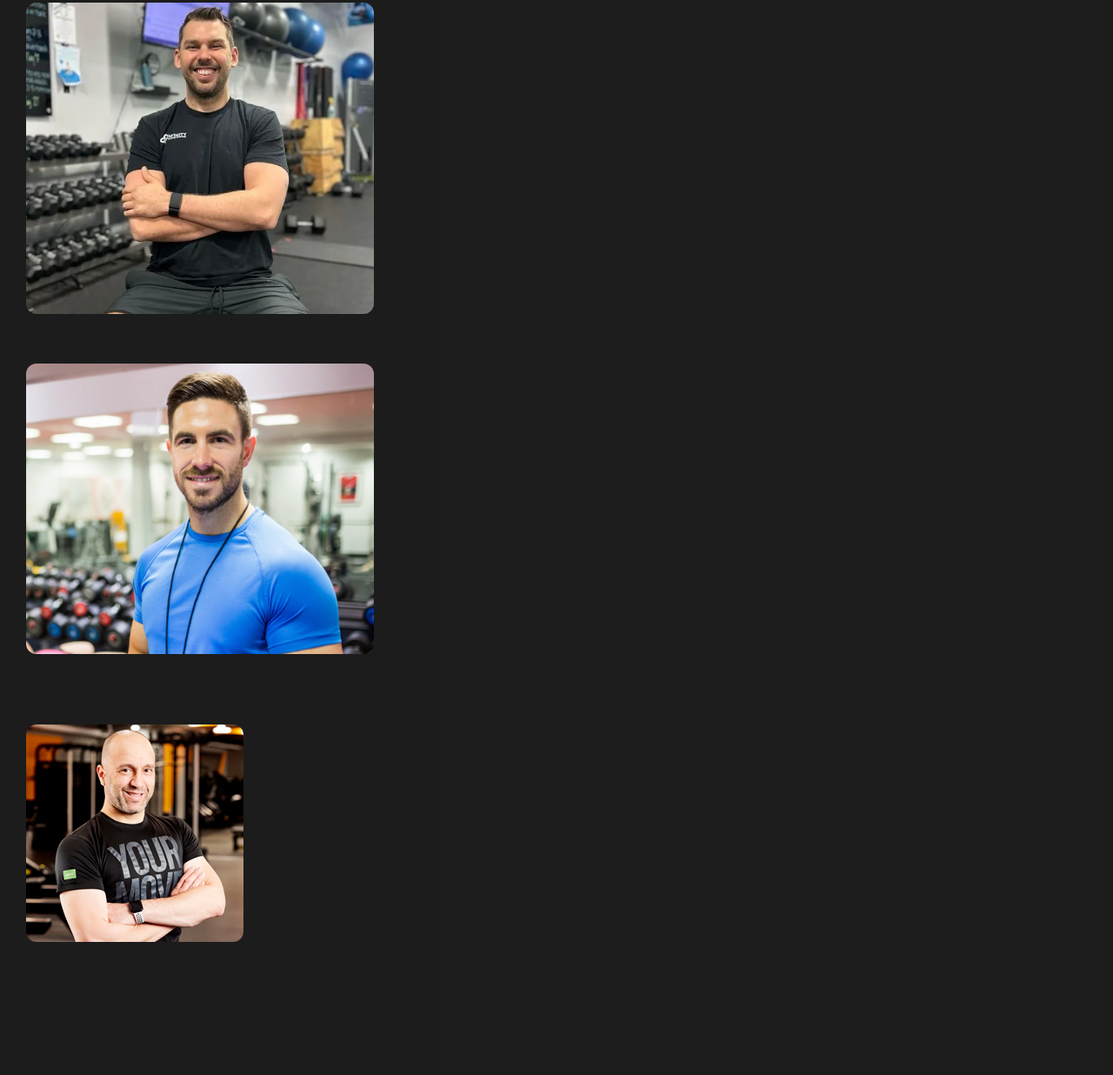
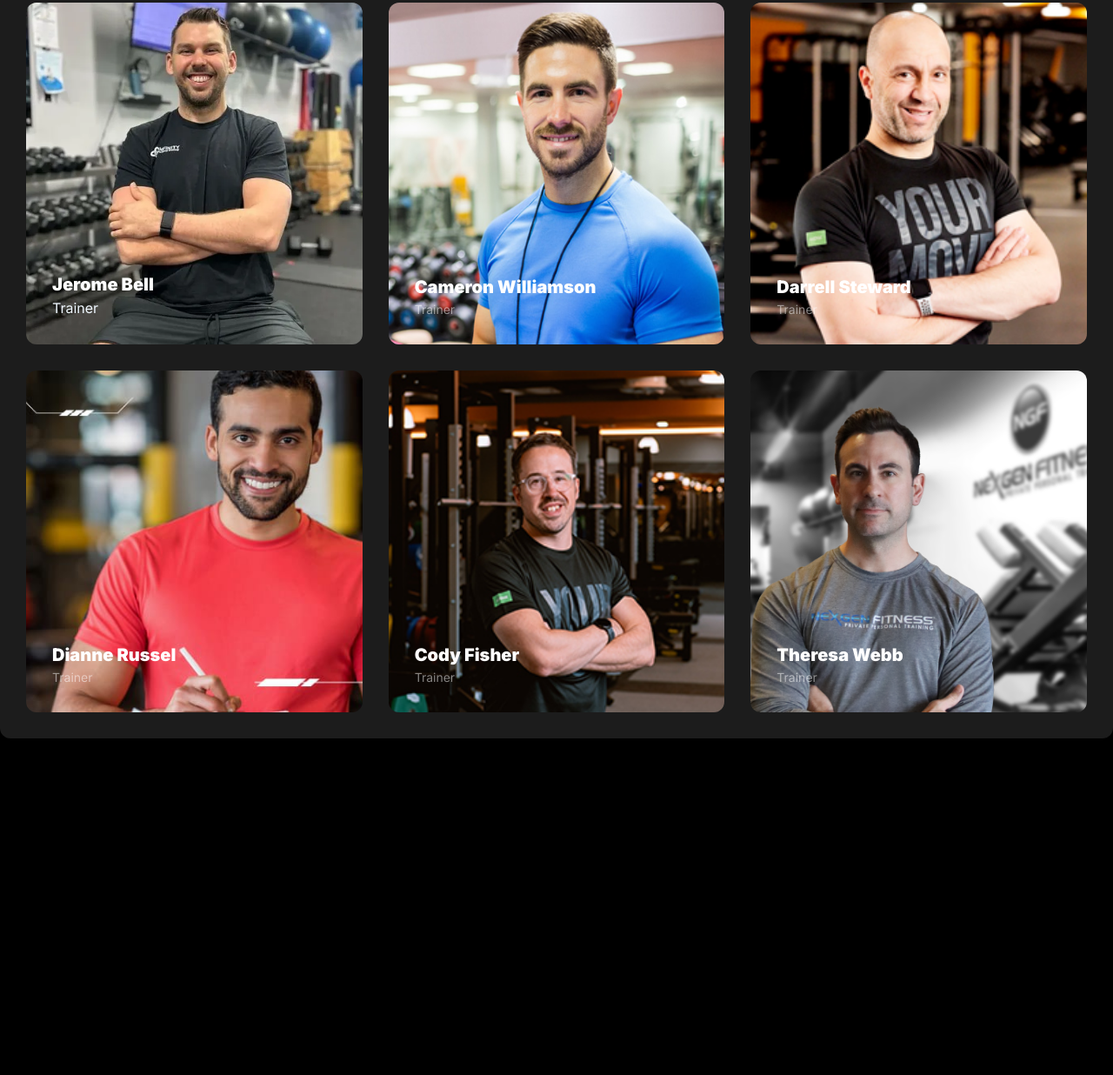
Before and after one commit to sajibhasan2134/assignment-2, a plain HTML site: page index.html in a window 1280 px wide. Shown: the part 2792-4028 px from the top of the page at 87% size. After the commit the page ends 3691 px from the top, so only its background shows below. Drawn offline with Linux system fonts and the light colour scheme; a web font is replaced by a local one.

Commit message:
fix our team style

```diff
--- a/index.html
+++ b/index.html
@@ -230,6 +230,8 @@
 
     </section>
 
+                      <!-- our team -->
+
     <section>
         <div class="center">
             <h3 class="black48">Meet Our Team</h3>
@@ -237,31 +239,67 @@
         </div>
     </section>
     <section class="our-team">
-        <div class="row1">
+        <div class="div1 flex">
             <div class="team-img-container">
                 <img class="team-img" src="images/trainer1.png" alt="">
+
+                <div class="trainer">
+                    <h4 class="black20">Jerome Bell</h4>
+                    <p class="">Trainer</p>
+                </div>
             </div>
 
             <div class="team-img-container">
                <img class="team-img" src="images/trainer2.png" alt="">
+
+               <div class="trainer">
+                 <h4 class="black20">Cameron Williamson</h4>
+                 <p class="regular14">Trainer</p>
+               </div>
+
             </div>
 
             <div class="team-img-container">
                <img class="team-img" src="images/trainer3.png" alt="">
+
+               <div class="trainer">
+                 <h4 class="black20">Darrell Steward</h4>
+                 <p class="regular14">Trainer</p>
+               </div>
+
             </div>
+
         </div>
 
-        <div class="row2">
+        <div class="div2 flex">
             <div class="team-img-container">
                 <img class="team-img" src="images/trainer4.png" alt="">
+
+                <div class="trainer">
+                    <h4 class="black20">Dianne Russel</h4>
+                    <p class="regular14">Trainer</p>
+                </div>
+
              </div>
 
              <div class="team-img-container">
                    <img class="team-img" src="images/trainer5.png" alt="">
+
+                   <div class="trainer">
+                    <h4 class="black20">Cody Fisher</h4>
+                    <p class="regular14">Trainer</p>
+                  </div>
+
              </div>
 
              <div class="team-img-container">
                  <img class="team-img" src="images/trainer6.png" alt="">
+
+                 <div class="trainer">
+                    <h4 class="black20">Theresa Webb</h4>
+                    <p class="regular14">Trainer</p>
+                  </div>
+
              </div>
 
         </div>
--- a/style.css
+++ b/style.css
@@ -69,6 +69,10 @@ body{margin: 0 auto;
 
 .black28{font-size: 1.75rem; font-weight: 900; color: rgba(255, 255, 255, 1);}
 .black24{font-size: 1.5rem; font-weight: 900; color: rgba(255, 255, 255, 1);}
+
+.black20{
+    font-size: 1.25rem; font-weight: 900; color: rgba(255, 255, 255, 1);
+}
 
 .semi18{ font-size: 1.1rem; font-weight: 700; color: rgba(255, 255, 255, 1);}
 
@@ -220,8 +224,8 @@ body{margin: 0 auto;
     margin: 30px;
 }
 
-.run-img{ max-width: 100%;
-    max-height: 100%;
+.run-img{ width: 100%;
+    height: 100%;
     border-radius: 12px;
 }
 
@@ -285,30 +289,41 @@ table th, table td {
 }
 
 .our-team{
-    display: grid;
-    grid-template-rows: repeat(2, 1fr);
     max-width: 1440px;
     background-color: #3333338f;
-    border: none;
     border-radius: 12px;
     padding: 15px;
     margin: 50px auto;
+
 }
 
 .team-img-container{
-    border: none;
     border-radius: 12px;
     margin: 15px;
-    width: 400px;
-    height: 400px;
+    width: 32%;
+    position: relative;
+
+
 }
 
 .team-img{
-    max-width: 100%;
-    max-height: 100%;
+    width: 100%;
+    height: 100%;
     border: none;
     border-radius: 12px;
+    object-fit: cover;
 }
+
+.trainer{
+    position: absolute;
+    left: 30px;
+    bottom: 30px;
+}
+
+
+
+
+
 
 
 
@@ -319,9 +334,11 @@ table th, table td {
 
     .navbar,
     .banner{
+        display: flex;
         flex-direction: column;
+        justify-content: center;
 
-        margin: 10px auto;
+        margin: 10 auto;
         max-width: 100%;
     }
 
```
Also changed, not shown: exmpl.html (added, +79 -0 lines).
